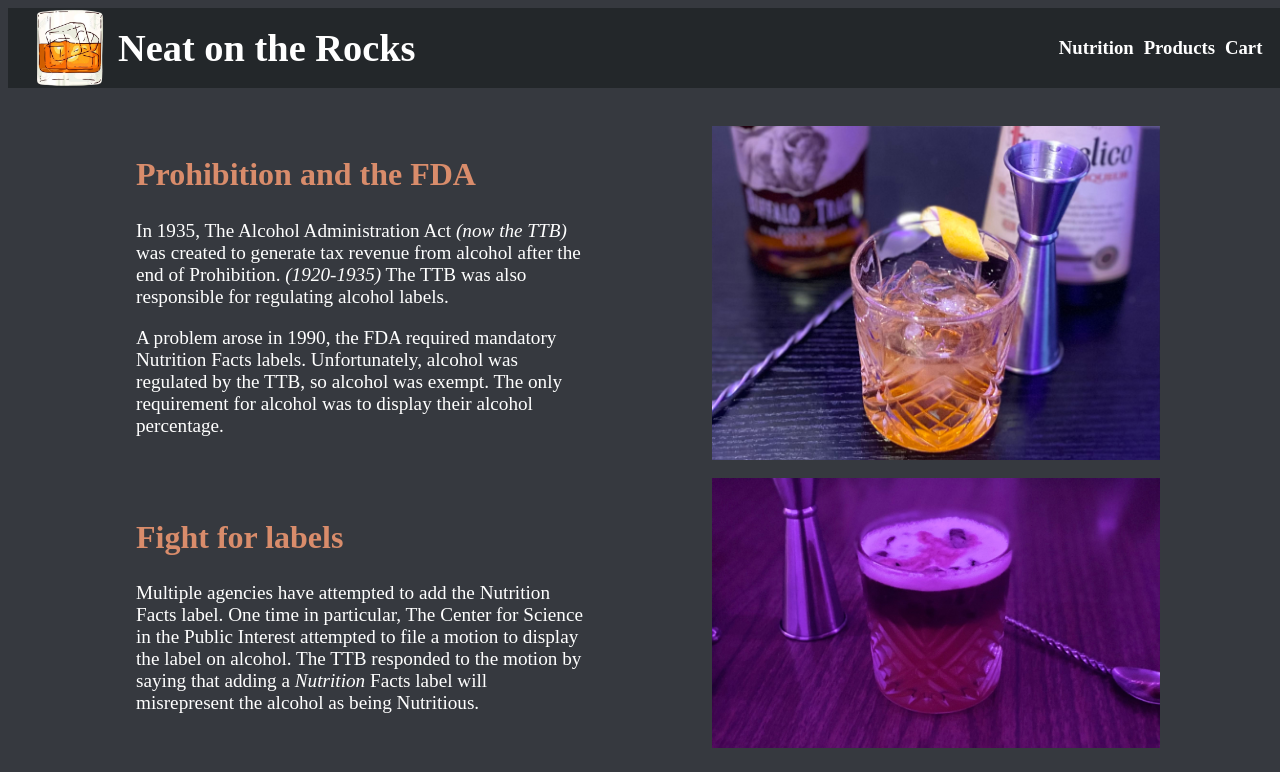
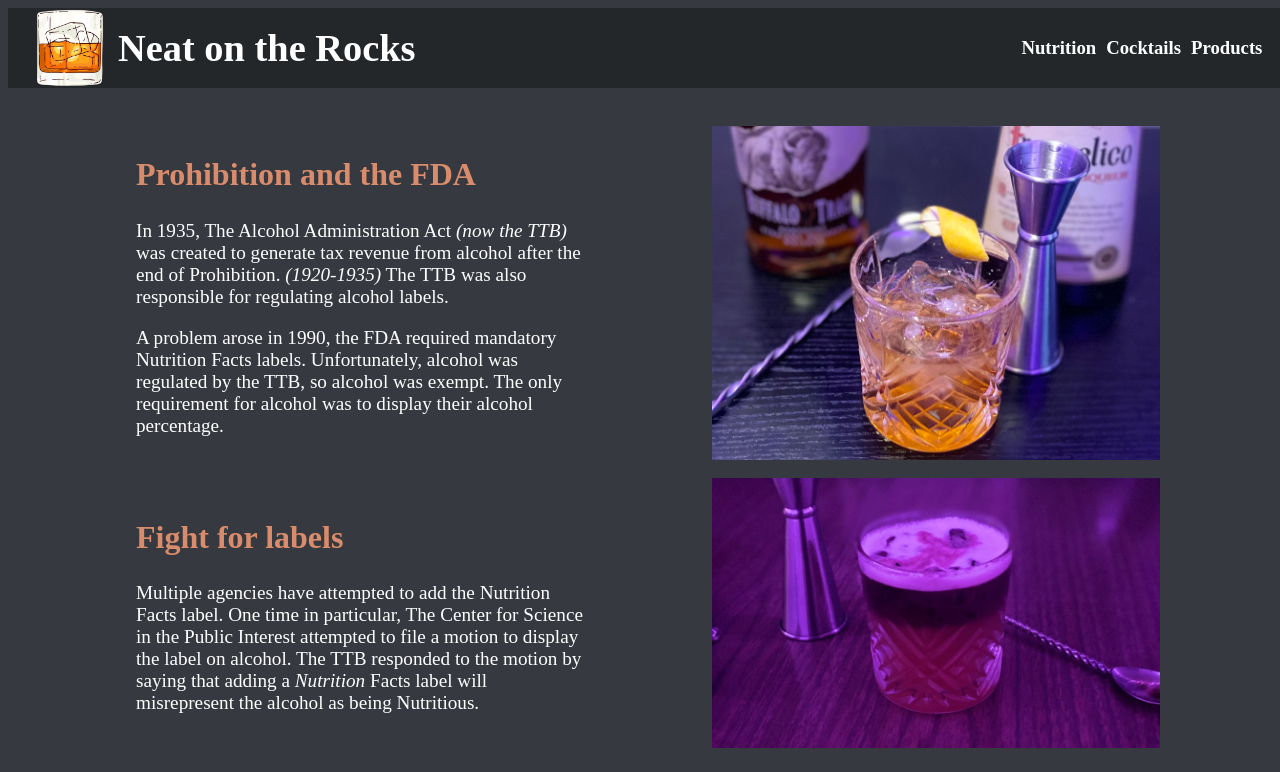
Before and after one commit to aldoportillo/NeatontheRocks, a React (Create React App) app: page / in a window 1280 px wide. Shown: the top 772 px of the page. Built offline with nearby package versions, Linux system fonts and the light colour scheme.

Commit message:
Add cocktails link to nav

```diff
--- a/src/components/NavMenu.js
+++ b/src/components/NavMenu.js
@@ -5,8 +5,8 @@ export default function NavMenu() {
   return (
     <nav>
                 <Link to="/macro"><h3>Nutrition</h3></Link>
+                <Link to="/cocktails"><h3>Cocktails</h3></Link>
                 <Link to="/products"><h3>Products</h3></Link>
-                <Link to="/cart"><h3>Cart</h3></Link>
     </nav>
   )
 }
```
